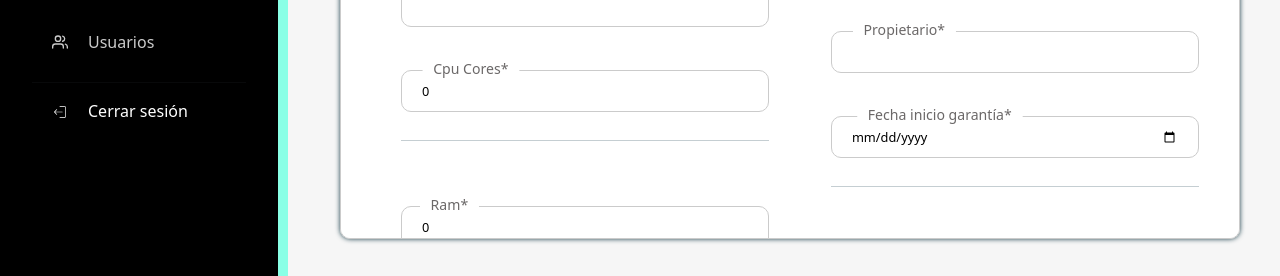
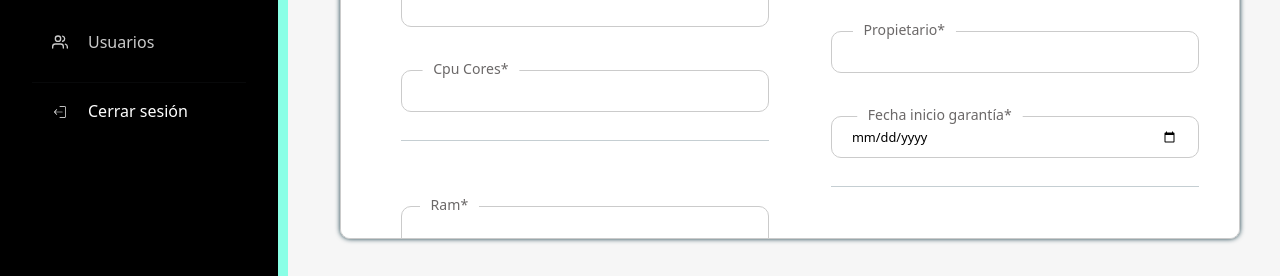
Before and after one commit to Orlon05/AssetSphere_frontend, a React (Vite) app: page /editar/1/servidores in a window 1280 px wide. Shown: the part 521-797 px from the top of the page. Built offline with nearby package versions, Linux system fonts and the light colour scheme; no server answers; sample sign-in values are in the browser's storage; a web font is replaced by a local one.

Commit message:
Corrección error vista crear servidores físicos y modificación de botones de regresar en vistas de servidores virtuales

```diff
--- a/src/components/pages/CrearServidor.jsx
+++ b/src/components/pages/CrearServidor.jsx
@@ -9,8 +9,8 @@ const ServerForm = () => {
   const [brand, setBrand] = useState("");
   const [model, setModel] = useState("");
   const [processor, setProcessor] = useState("");
-  const [cpu_cores, setCpuCores] = useState(0);
-  const [ram, setRam] = useState(0);
+  const [cpu_cores, setCpuCores] = useState("");
+  const [ram, setRam] = useState("");
   const [total_disk_size, setTotalDiskSize] = useState("");
   const [os_type, setOsType] = useState("");
   const [os_version, setOsVersion] = useState("");
@@ -73,7 +73,7 @@ const ServerForm = () => {
         brand: brand,
         model: model,
         processor: processor,
-        cpu_cores: parseInt(cpu_cores, 10) || 0, // Manejo de error para cores
+        cpu_cores: cpu_cores,
         ram: ram,
         total_disk_size: total_disk_size,
         os_type: os_type,
--- a/src/components/pages/EditarServidor.jsx
+++ b/src/components/pages/EditarServidor.jsx
@@ -9,8 +9,8 @@ const EditarServer = () => {
   const [brand, setBrand] = useState("");
   const [model, setModel] = useState("");
   const [processor, setProcessor] = useState("");
-  const [cpu_cores, setCpuCores] = useState(0);
-  const [ram, setRam] = useState(0);
+  const [cpu_cores, setCpuCores] = useState("");
+  const [ram, setRam] = useState("");
   const [total_disk_size, setTotalDiskSize] = useState("");
   const [os_type, setOsType] = useState("");
   const [os_version, setOsVersion] = useState("");
@@ -103,7 +103,7 @@ const EditarServer = () => {
           setBrand(data.data.server_info.brand || "");
           setModel(data.data.server_info.model || "");
           setProcessor(data.data.server_info.processor || "");
-          setCpuCores(parseInt(data.data.server_info.cpu_cores, 10) || 0); // Manejo de error para cores
+          setCpuCores(data.data.server_info.cpu_cores || "");
           setRam(data.data.server_info.ram || 0);
           setTotalDiskSize(data.data.server_info.total_disk_size || "");
           setOsType(data.data.server_info.os_type || "");
@@ -168,7 +168,7 @@ const EditarServer = () => {
       brand: brand,
       model: model,
       processor: processor,
-      cpu_cores: parseInt(cpu_cores, 10) || 0, // Manejo de error para cores
+      cpu_cores: cpu_cores,
       ram: ram,
       total_disk_size: total_disk_size,
       os_type: os_type,
--- a/src/components/pages/VerServers.jsx
+++ b/src/components/pages/VerServers.jsx
@@ -8,8 +8,8 @@ const VerServers = () => {
     const [brand, setBrand] = useState("");
     const [model, setModel] = useState("");
     const [processor, setProcessor] = useState("");
-    const [cpu_cores, setCpuCores] = useState(0);
-    const [ram, setRam] = useState(0);
+    const [cpu_cores, setCpuCores] = useState("");
+    const [ram, setRam] = useState("");
     const [total_disk_size, setTotalDiskSize] = useState("");
     const [os_type, setOsType] = useState("");
     const [os_version, setOsVersion] = useState("");
--- a/src/components/pages/crearServidorv.jsx
+++ b/src/components/pages/crearServidorv.jsx
@@ -141,6 +141,7 @@ const VirtualForm = () => {
 
   return (
     <form onSubmit={handleSubmit} className={styles.form}>
+    <div className={styles.containtTit}>
     <h2 className={styles.tittle}>
       <IoIosAdd />
       Crear Servidores
@@ -148,6 +149,7 @@ const VirtualForm = () => {
       <Link to="/servidoresv" className={styles.botonRegresar}>
                   Regresar
               </Link>
+    </div>
       <div className={styles.container}>
         {/*INICIO DE LA COLUMNA 1*/}
         <div className={styles.columnUno}>
--- a/src/components/pages/editarServidorv.jsx
+++ b/src/components/pages/editarServidorv.jsx
@@ -237,6 +237,7 @@ const EditarServerVirtual = () => {
 
     return (
       <form onSubmit={handleSubmit} className={styles.form}>
+        <div className={styles.containtTit}>
           <h2 className={styles.tittle}>
             <MdEdit />
             Editar Servidor
@@ -244,6 +245,7 @@ const EditarServerVirtual = () => {
               <Link to="/servidoresv" className={styles.botonRegresar}>
                 Regresar
             </Link>
+              </div>
       <div className={styles.container}>
         {/*INICIO DE LA COLUMNA 1*/}
         <div className={styles.columnUno}>
--- a/src/components/pages/verServidoresVirtuales.jsx
+++ b/src/components/pages/verServidoresVirtuales.jsx
@@ -131,6 +131,7 @@ const verServidoresVirtuales = () => {
 
   return (
     <form className={styles.form}>
+        <div className={styles.containtTit}>
       <h2 className={styles.tittle}>
         <MdVisibility />
         Ver Servidor
@@ -138,6 +139,7 @@ const verServidoresVirtuales = () => {
       <Link to="/servidoresv" className={styles.botonRegresar}>
                     Regresar
                 </Link>
+                </div>
       <div className={styles.container}>
         {/*INICIO DE LA COLUMNA 1*/}
         <div className={styles.columnUno}>
```
Lines whose indentation alone changed are shown as unchanged.
